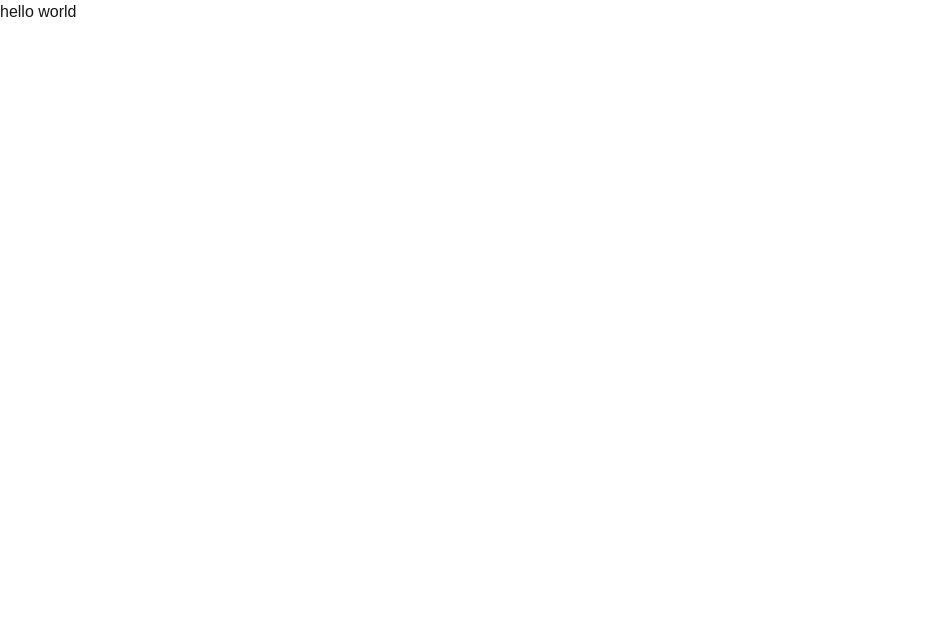
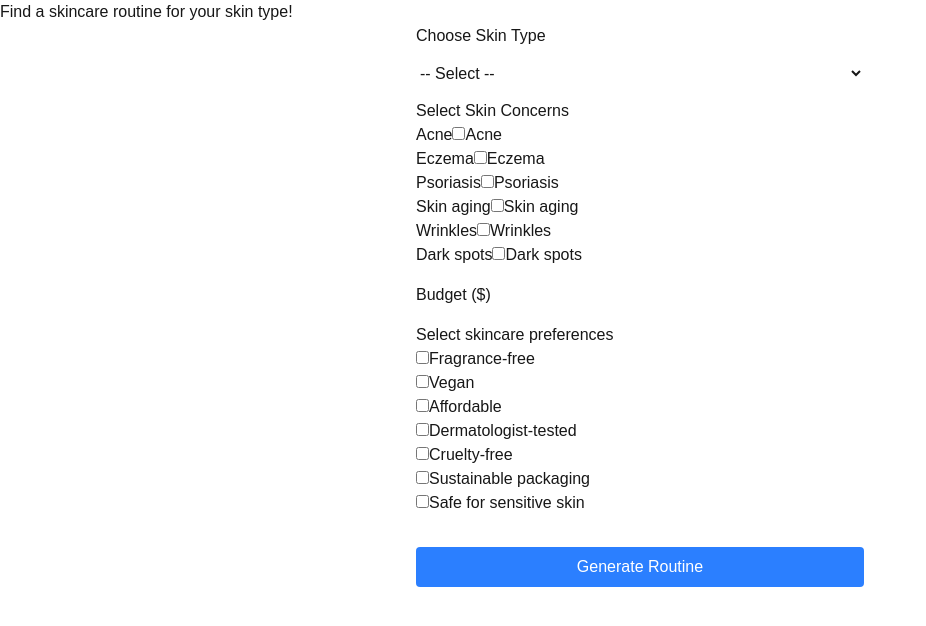
Before and after one commit to dprajapati4/skincare-ai, a Next.js app: page / in a window 1280 px wide. Shown: the top 626 px of the page, without its empty margins (0-926 px from the left). Built offline with nearby package versions, Linux system fonts and the light colour scheme.

Commit message:
add form

```diff
--- a/src/app/page.js
+++ b/src/app/page.js
@@ -1,9 +1,14 @@
-import Image from "next/image";
+"use client";
+
+import Form from "../components/Form";
 
 export default function Home() {
   return (
-    <div>
-      hello world
+    <div className="flex-column">
+      <h1>Find a skincare routine for your skin type!</h1>
+      <div>
+        <Form />
+      </div>
     </div>
   );
 }
--- /dev/null
+++ b/src/components/Form.js
@@ -0,0 +1,121 @@
+"use client";
+import { useState, ErrorBoundary } from "react";
+
+const skinTypeOptions = ["normal", "dry", "oily", "sensitive", "combination"];
+const skinConcerns = [
+  "acne",
+  "eczema",
+  "psoriasis",
+  "skin aging",
+  "wrinkles",
+  "dark spots",
+];
+const preferences = [
+  "fragrance-free",
+  "vegan",
+  "affordable",
+  "dermatologist-tested",
+  " cruelty-free",
+  "sustainable packaging",
+  "safe for sensitive skin",
+];
+
+const Form = () => {
+  const [skinType, setSkinType] = useState("");
+  const [concerns, setConcerns] = useState([]);
+  const [budget, setBudget] = useState("");
+  const [prefs, setPrefs] = useState([]);
+
+  const submitForm = (e) => {
+    e.preventDefault();
+    console.log("Form submitted");
+    const formData = {
+      skinType,
+      concerns,
+      budget,
+      preferences: prefs,
+    };
+    console.log("Submitted form data", formData);
+  };
+
+  const toggleCheckbox = (value, setter, state) => {
+    if (state.includes(value)) {
+      setter(state.filter((v) => v !== value));
+    } else {
+      setter([...state, value]);
+    }
+  };
+  const capitalize = (word) => {
+    return word.charAt(0).toUpperCase() + word.slice(1);
+  };
+
+  return (
+    <form onSubmit={submitForm} className="flex flex-col gap-4 max-w-md mx-auto">
+      <label htmlFor="skinType">Choose Skin Type </label>
+      <select
+        id="skinType"
+        name="skinType"
+        value={skinType}
+        onChange={(e) => setSkinType(e.target.value)}
+        required
+      >
+        <option value="">-- Select --</option>
+        {skinTypeOptions.map((option) => (
+          <option key={option} value={option}>
+            {capitalize(option)}
+          </option>
+        ))}
+      </select>
+
+      <fieldset>
+        <legend>Select Skin Concerns</legend>
+        {skinConcerns.map((concern) => (
+          <label key={concern} className="block">
+            {capitalize(concern)}
+            <input
+              type="checkbox"
+              value={concern}
+              checked={concerns.includes(concern)}
+              onChange={() => toggleCheckbox(concern, setConcerns, concerns)}
+            />
+            {capitalize(concern)}
+          </label>
+        ))}
+      </fieldset>
+
+      <label htmlFor="budget">
+        Budget ($)
+        <input
+          type="number"
+          id="budget"
+          name="budget"
+          value={budget}
+          required
+          min="1"
+          onChange={(e) => setBudget(e.target.value)}
+        />
+      </label>
+
+      <fieldset>
+        <legend>Select skincare preferences </legend>
+        {preferences.map((pref) => (
+          <label key={pref.trim()} className="block">
+            <input
+              type="checkbox"
+              value={pref.trim()}
+              checked={prefs.includes(pref.trim())}
+              onChange={() => toggleCheckbox(pref.trim(), setPrefs, prefs)}
+            />
+            {capitalize(pref.trim())}
+          </label>
+        ))}
+      </fieldset>
+
+      <button type="submit"  className="mt-4 bg-blue-500 text-white py-2 px-4 rounded" >
+        Generate Routine
+      </button>
+    </form>
+  );
+};
+
+export default Form;
```
